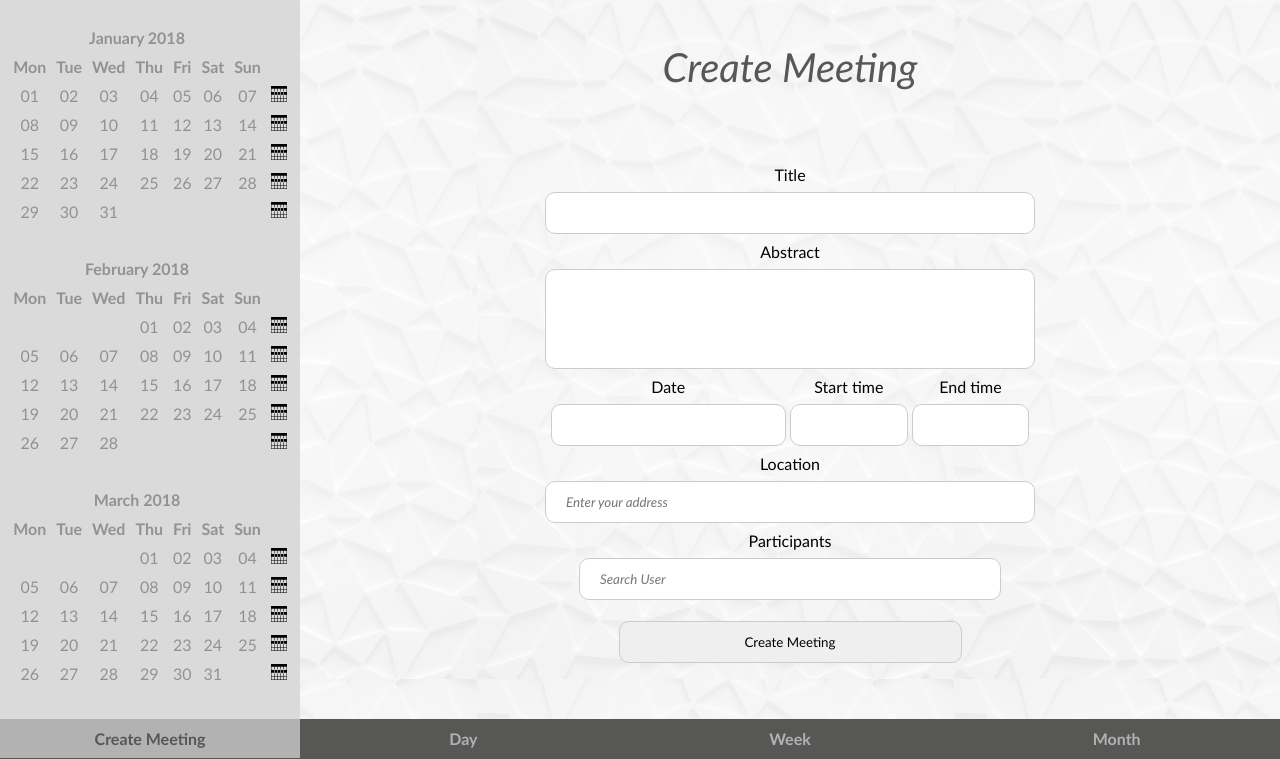
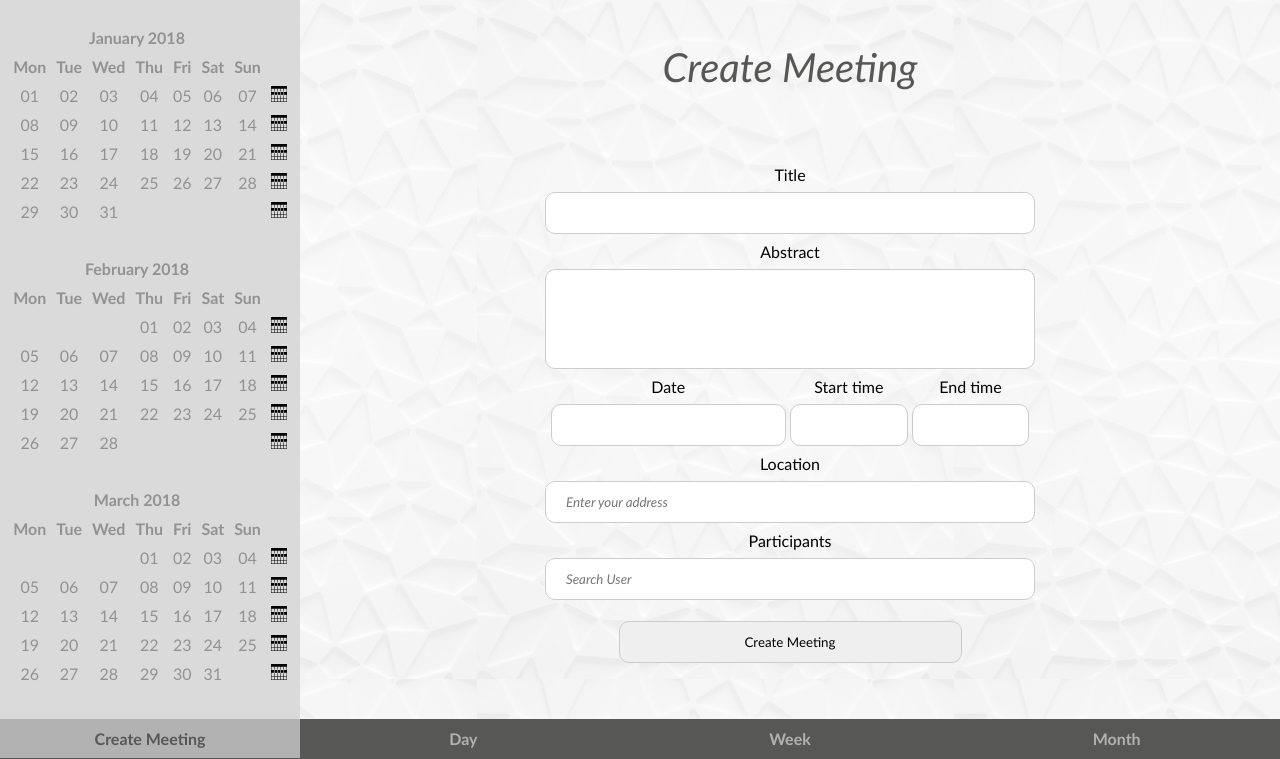
Before and after one commit to TommasoBianchi/BettiBianchi_SWENG2, a Rails app: page /meeting/new in a window 1280 px wide. Shown: the part 41-800 px from the top of the page. Run offline with Rails 7, Linux system fonts and the light colour scheme; a user stored in the database is signed in; tables that the repository leaves empty hold one stand-in row (values such as "Sample post"); style sheets or scripts are compiled from the project's sources; parts of the project's set-up code (start-up, migrations or seed data) failed here and were passed over; some libraries are stand-ins or nearby versions.

Commit message:
small style changes

```diff
--- a/app/assets/stylesheets/user.scss
+++ b/app/assets/stylesheets/user.scss
@@ -127,6 +127,7 @@ input.error {
 .delete-image {
   float: right;
   height: 19px;
+  cursor: pointer;
 }
 
 .add-image {
--- a/app/views/shared/_get_user2.html.erb
+++ b/app/views/shared/_get_user2.html.erb
@@ -58,8 +58,8 @@
 
 <!-- This is the textfield that will autocomplete. What is displayed here is for the user to see but the data will not go anywhere -->
 <input id="select_origin" placeholder="Search User"/>
+
 <!-- This is the hidden textfield that will be given the Persons ID based on who is selected. This value will be sent as a parameter -->
-
 <%= form.text_field :participants, type: 'hidden', id: "link_origin_id" %>
 
 
@@ -85,4 +85,8 @@
 		background-repeat: no-repeat;
 		background-origin: content-box;
 	}
+
+		#select_origin{
+			width: 100%;
+		}
 </style>
```
